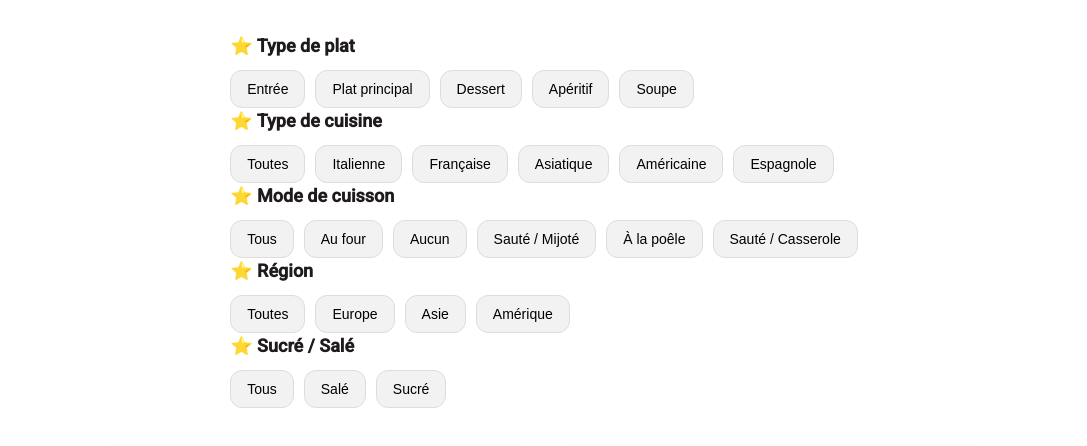
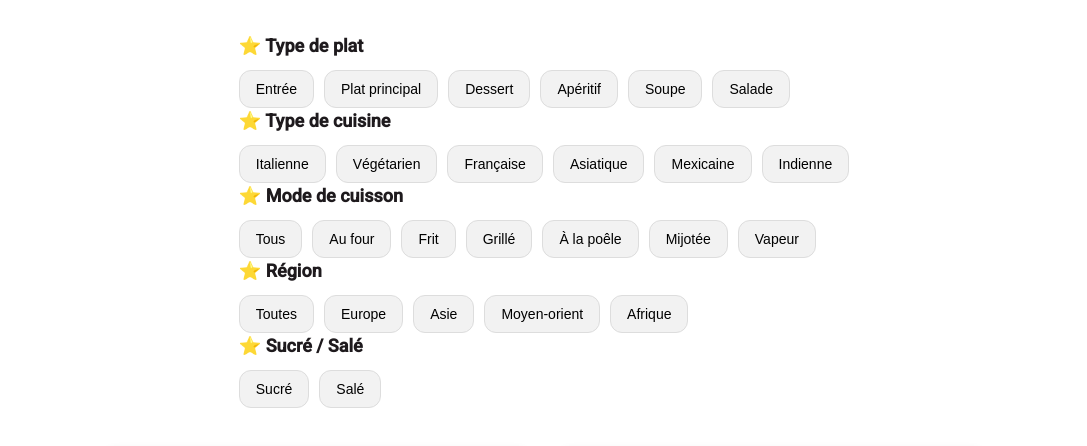
Before and after one commit to josegcpedro/cook-project, an Angular app: page /recettes in a window 1280 px wide. Both pictures are taken after a click on the button "menu". Shown: the part 168-614 px from the top of the page, without its empty margins (96-1183 px from the left). Built offline with nearby package versions, Linux system fonts and the light colour scheme.

Commit message:
feat: finalize filter styling

```diff
--- a/src/app/pages/recettes/recettes.html
+++ b/src/app/pages/recettes/recettes.html
@@ -11,23 +11,24 @@
       <div class="filtre-group">
         <div class="filtre-label">⭐ Type de plat</div>
         <div class="filtre-options">
-          <button class="filtre-btn">Entrée</button>
-          <button class="filtre-btn">Plat principal</button>
-          <button class="filtre-btn">Dessert</button>
-          <button class="filtre-btn">Apéritif</button>
-          <button class="filtre-btn">Soupe</button>
+          <button class="filtre-btn" (click)="typePlat='entrée'">Entrée</button>
+          <button class="filtre-btn" (click)="typePlat='plat principale'">Plat principal</button>
+          <button class="filtre-btn" (click)="typePlat='dessert'">Dessert</button>
+          <button class="filtre-btn" (click)="typePlat='aperitif'">Apéritif</button>
+          <button class="filtre-btn" (click)="typePlat='soupe'">Soupe</button>
+          <button class="filtre-btn" (click)="typePlat='salade'">Salade</button>
         </div>
       </div>
 
       <div class="filtre-group">
         <div class="filtre-label">⭐ Type de cuisine</div>
         <div class="filtre-options">
-          <button class="filtre-btn" (click)="typeCuisine=''">Toutes</button>
           <button class="filtre-btn" (click)="typeCuisine='italien'">Italienne</button>
+          <button class="filtre-btn" (click)="typeCuisine='végétarien'">Végétarien</button>
           <button class="filtre-btn" (click)="typeCuisine='français'">Française</button>
           <button class="filtre-btn" (click)="typeCuisine='asiatique'">Asiatique</button>
-          <button class="filtre-btn" (click)="typeCuisine='américain'">Américaine</button>
-          <button class="filtre-btn" (click)="typeCuisine='espagnol'">Espagnole</button>
+          <button class="filtre-btn" (click)="typeCuisine='mexicaine'">Mexicaine</button>
+          <button class="filtre-btn" (click)="typeCuisine='indienne'">Indienne</button>
         </div>
       </div>
 
@@ -36,10 +37,11 @@
         <div class="filtre-options">
           <button class="filtre-btn" (click)="modeCuisson=''">Tous</button>
           <button class="filtre-btn" (click)="modeCuisson='four'">Au four</button>
-          <button class="filtre-btn" (click)="modeCuisson='aucun'">Aucun</button>
-          <button class="filtre-btn" (click)="modeCuisson='sauté/mijoté'">Sauté / Mijoté</button>
+          <button class="filtre-btn" (click)="modeCuisson='frit'">Frit</button>
+          <button class="filtre-btn" (click)="modeCuisson='grillé'">Grillé</button>
           <button class="filtre-btn" (click)="modeCuisson='poêle'">À la poêle</button>
-          <button class="filtre-btn" (click)="modeCuisson='sauté/casserole'">Sauté / Casserole</button>
+          <button class="filtre-btn" (click)="modeCuisson='mijotée'">Mijotée</button>
+          <button class="filtre-btn" (click)="modeCuisson='vapeur'">Vapeur</button>
         </div>
       </div>
 
@@ -49,16 +51,17 @@
           <button class="filtre-btn" (click)="region=''">Toutes</button>
           <button class="filtre-btn" (click)="region='Europe'">Europe</button>
           <button class="filtre-btn" (click)="region='Asie'">Asie</button>
-          <button class="filtre-btn" (click)="region='Amérique'">Amérique</button>
+          <button class="filtre-btn" (click)="region='moyen-orient'">Moyen-orient</button>
+          <button class="filtre-btn" (click)="modeCuisson='afrique'">Afrique</button>
         </div>
       </div>
 
       <div class="filtre-group">
         <div class="filtre-label">⭐ Sucré / Salé</div>
         <div class="filtre-options">
-          <button class="filtre-btn" (click)="sucreSale=''">Tous</button>
+          <button class="filtre-btn" (click)="sucreSale='sucré'">Sucré</button>
           <button class="filtre-btn" (click)="sucreSale='salé'">Salé</button>
-          <button class="filtre-btn" (click)="sucreSale='sucré'">Sucré</button>
+
         </div>
       </div>
 
```
